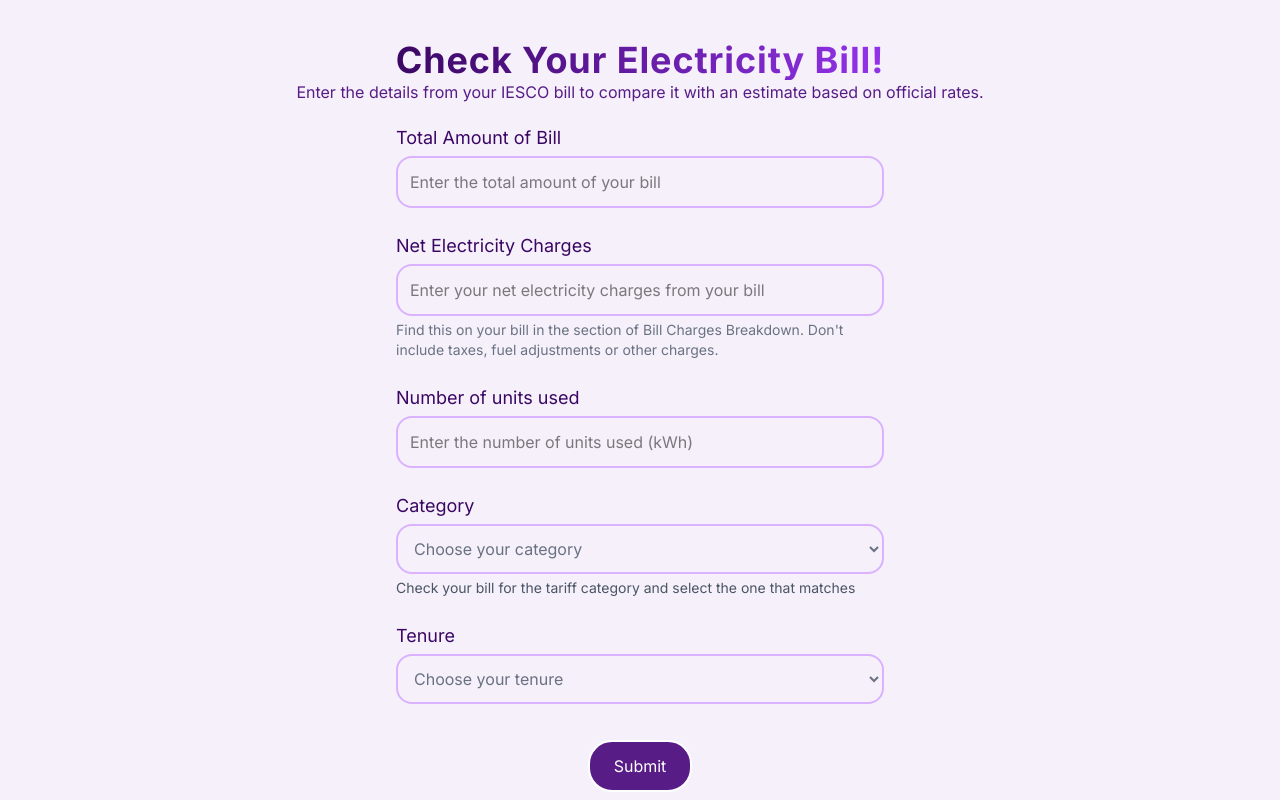
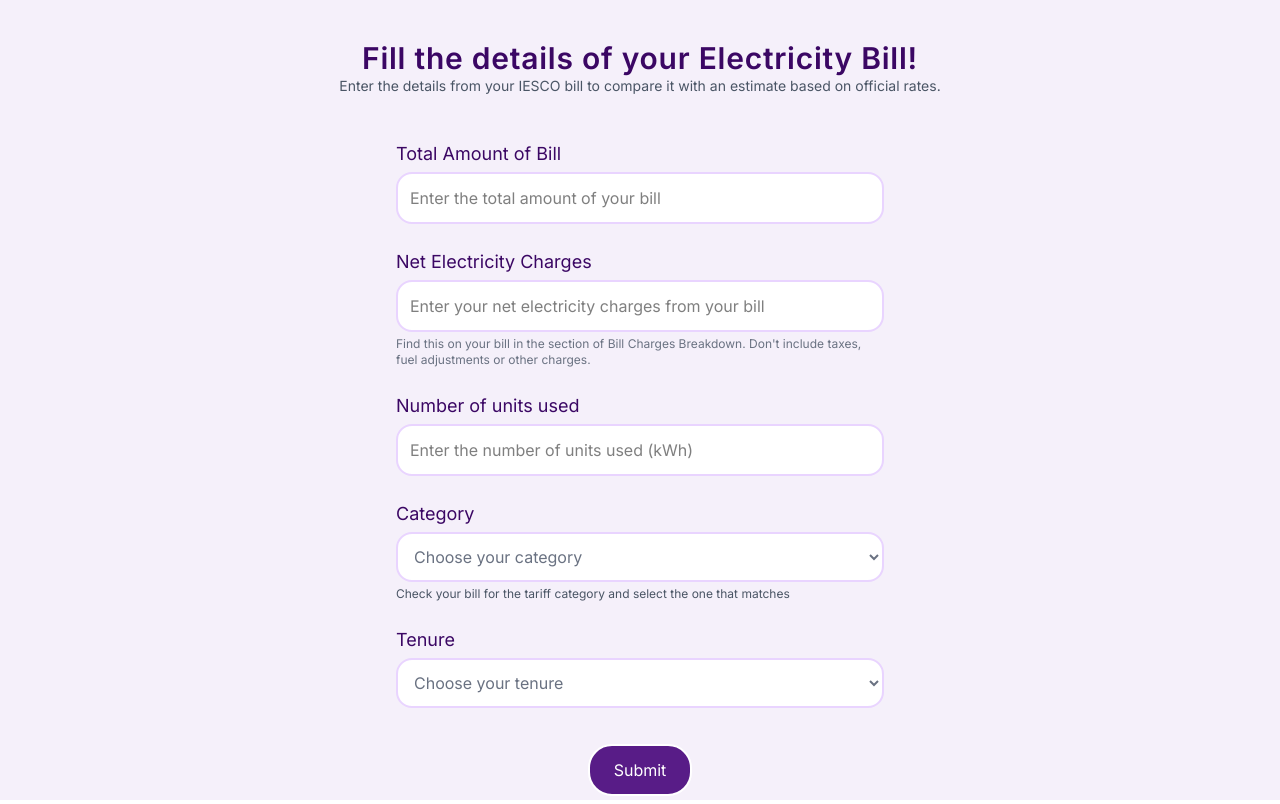
Before and after one commit to mahnoorseemab/WattWise, a React (Vite) app: page /form in a window 1280 px wide. Built offline with nearby package versions, Linux system fonts and the light colour scheme.

Commit message:
UI Updates

```diff
--- a/src/components/Form.jsx
+++ b/src/components/Form.jsx
@@ -26,15 +26,15 @@ const Form = () => {
   }
 
   return (
-    <div className="bg-background h-screen font-sans">
+    <div className="flex flex-col bg-background h-screen font-sans gap-6">
       <div className="flex flex-col items-center ">
         <div className="flex relative">
           <Link to="/">
             <img src={Arrow} className="mt-8 absolute right-[200%]" title="Back" alt="Arrow" />
           </Link>
-          <h1 className="bg-gradient-to-r from-darkest-purple to-mid-purple bg-clip-text text-transparent font-bold text-4xl tracking-wide mt-10">Check Your Electricity Bill!</h1>
+          <h1 className=" text-darkest-purple font-semibold text-3xl tracking-wide mt-10">Fill the details of your Electricity Bill!</h1>
         </div>
-        <p className="text-darker-purple">Enter the details from your IESCO bill to compare it with an estimate based on official rates.</p>
+        <p className="text-gray-600 text-sm">Enter the details from your IESCO bill to compare it with an estimate based on official rates.</p>
       </div>
       <form action=""
         onSubmit={
@@ -44,7 +44,7 @@ const Form = () => {
           <div className="flex flex-col border-gray-500 w-[40vw]">
             <div className="flex flex-col gap-1 p-3">
               <label className="text-darkest-purple text-lg" htmlFor="BillAmount">Total Amount of Bill</label>
-              <input className="border-2 border-purple-300  outline-deep-purple p-3 rounded-2xl" type="number" placeholder="Enter the total amount of your bill"
+              <input className="border-2 border-purple-200 bg-white outline-deep-purple p-3 rounded-2xl " type="number" placeholder="Enter the total amount of your bill"
                 value={billAmount}
                 onChange={(e) =>
                   setBillAmount(e.target.value)
@@ -54,16 +54,16 @@ const Form = () => {
 
             <div className="flex flex-col gap-1 p-3">
               <label className="text-darkest-purple text-lg" htmlFor="charges">Net Electricity Charges</label>
-              <input className="border-2 p-3 rounded-2xl border-purple-300 outline-deep-purple" type="number" placeholder="Enter your net electricity charges from your bill"
+              <input className="border-2 p-3 rounded-2xl border-purple-200 bg-white outline-deep-purple" type="number" placeholder="Enter your net electricity charges from your bill"
                 value={electricCharges}
                 onChange={(e) => setElectricCharges(e.target.value)
                 } />
-              <label className="text-gray-500 text-sm" htmlFor="hint">Find this on your bill in the section of Bill Charges Breakdown. Don't include taxes, fuel adjustments or other charges.</label>
+              <label className="text-gray-500 text-xs" htmlFor="hint">Find this on your bill in the section of Bill Charges Breakdown. Don't include taxes, fuel adjustments or other charges.</label>
             </div>
 
             <div className="flex flex-col gap-1 p-3">
               <label className="text-darkest-purple text-lg" htmlFor="BillAmount">Number of units used</label>
-              <input className="border-2 p-3 rounded-2xl border-purple-300 outline-deep-purple" type="number" placeholder="Enter the number of units used (kWh)"
+              <input className="border-2 p-3 rounded-2xl border-purple-200 bg-white outline-deep-purple" type="number" placeholder="Enter the number of units used (kWh)"
                 value={unit}
                 onChange={(e) => {
                   setUnit(e.target.value);
@@ -73,7 +73,7 @@ const Form = () => {
 
             <div className="flex flex-col gap-1 p-3">
               <label className="text-darkest-purple text-lg" htmlFor="Category">Category</label>
-              <select name="Category" className="p-3 border-2 rounded-2xl text-gray-500 border-purple-300 outline-deep-purple"
+              <select name="Category" className="p-3 border-2 rounded-2xl text-gray-500 border-purple-200 bg-white outline-deep-purple"
                 value={category}
                 onChange={(e) => setCategory(e.target.value)
                 }>
@@ -82,12 +82,12 @@ const Form = () => {
                 <option value="protected">Protected</option>
                 <option value="unProtected">UnProtected</option>
               </select>
-              <label className="text-gray-600 text-sm" htmlFor="hint">Check your bill for the tariff category and select the one that matches</label>
+              <label className="text-gray-600 text-xs" htmlFor="hint">Check your bill for the tariff category and select the one that matches</label>
             </div>
 
             <div className="flex flex-col gap-1 p-3">
               <label className="text-darkest-purple text-lg" htmlFor="tenure">Tenure</label>
-              <select name="Tenure" className="p-3 border-2 rounded-2xl text-gray-500 border-purple-300 outline-deep-purple"
+              <select name="Tenure" className="p-3 border-2 rounded-2xl text-gray-500 border-purple-200 bg-white outline-deep-purple"
                 value={tenure}
                 onChange={(e) => setTenure(e.target.value)
                 }>
--- a/src/components/ResultPage.jsx
+++ b/src/components/ResultPage.jsx
@@ -18,16 +18,16 @@ const ResultPage = () => {
         content = (
             <div className="flex w-full max-w-md flex-col gap-6">
                 <div className="text-center">
-                    <h1 className="text-lg font-semibold text-darker-purple">
-                        Bill Check Results
+                    <h1 className="text-3xl font-semibold text-darkest-purple">
+                        Results
                     </h1>
-                    <p className="mt-1 text-xs text-gray-500">
+                    <p className="mt-1 text-sm text-gray-600">
                         Estimate based on official IESCO rates
                     </p>
                 </div>
 
                 <div className="flex flex-col items-center gap-1 rounded-xl border border-purple-200 bg-white px-4 py-6 shadow-sm">
-                    <span className="text-sm font-medium text-gray-500">
+                    <span className="text-sm font-medium text-gray-600">
                         Difference
                     </span>
                     <span className="text-4xl font-bold text-deep-purple">
@@ -36,27 +36,27 @@ const ResultPage = () => {
                 </div>
 
                 <div className="grid grid-cols-2 gap-4">
-                    <div className="flex flex-col gap-1 rounded-lg border border-purple-200 bg-white p-4">
-                        <span className="text-xs text-gray-500">Your Electric Charges</span>
-                        <span className="text-base font-semibold text-gray-900">
+                    <div className="flex flex-col gap-1 rounded-xl border border-purple-200 bg-white p-4">
+                        <span className="text-xs text-gray-600">Your Electric Charges</span>
+                        <span className="text-xl font-semibold text-deep-purple">
                             Rs. {displayResult.userElectricCharges}
                         </span>
                     </div>
-                    <div className="flex flex-col gap-1 rounded-lg border border-purple-200 bg-white p-4">
-                        <span className="text-xs text-gray-500">Estimated Amount</span>
-                        <span className="text-base font-semibold text-gray-900">
+                    <div className="flex flex-col gap-1 rounded-xl border border-purple-200 bg-white p-4">
+                        <span className="text-xs text-gray-600">Estimated Amount</span>
+                        <span className="text-xl font-semibold text-deep-purple">
                             Rs. {displayResult.estimatedAmount}
                         </span>
                     </div>
-                    <div className="flex flex-col gap-1 rounded-lg border border-purple-200 bg-white p-4">
-                        <span className="text-xs text-gray-500">Units Used</span>
-                        <span className="text-base font-semibold text-gray-900">
+                    <div className="flex flex-col gap-1 rounded-xl border border-purple-200 bg-white p-4">
+                        <span className="text-xs text-gray-600">Units Used</span>
+                        <span className="text-xl font-semibold text-deep-purple">
                             {displayResult.userUnits} kWh
                         </span>
                     </div>
-                    <div className="flex flex-col gap-1 rounded-lg border border-purple-200 bg-white p-4">
-                        <span className="text-xs text-gray-500">Per Unit Rate</span>
-                        <span className="text-base font-semibold text-gray-900">
+                    <div className="flex flex-col gap-1 rounded-xl border border-purple-200 bg-white p-4">
+                        <span className="text-xs text-gray-600">Per Unit Rate</span>
+                        <span className="text-xl font-semibold text-deep-purple">
                             Rs. {displayResult.perUnitRate}
                         </span>
                     </div>
@@ -66,7 +66,7 @@ const ResultPage = () => {
     }
 
     return (
-        <div className="relative min-h-screen px-4 pb-16 pt-24">
+        <div className="bg-background relative min-h-screen px-4 pb-16 pt-24">
             <Link to="/form" className="absolute left-[10%] top-8">
                 <img src={Arrow} title="Back" alt="Back" />
             </Link>
```
